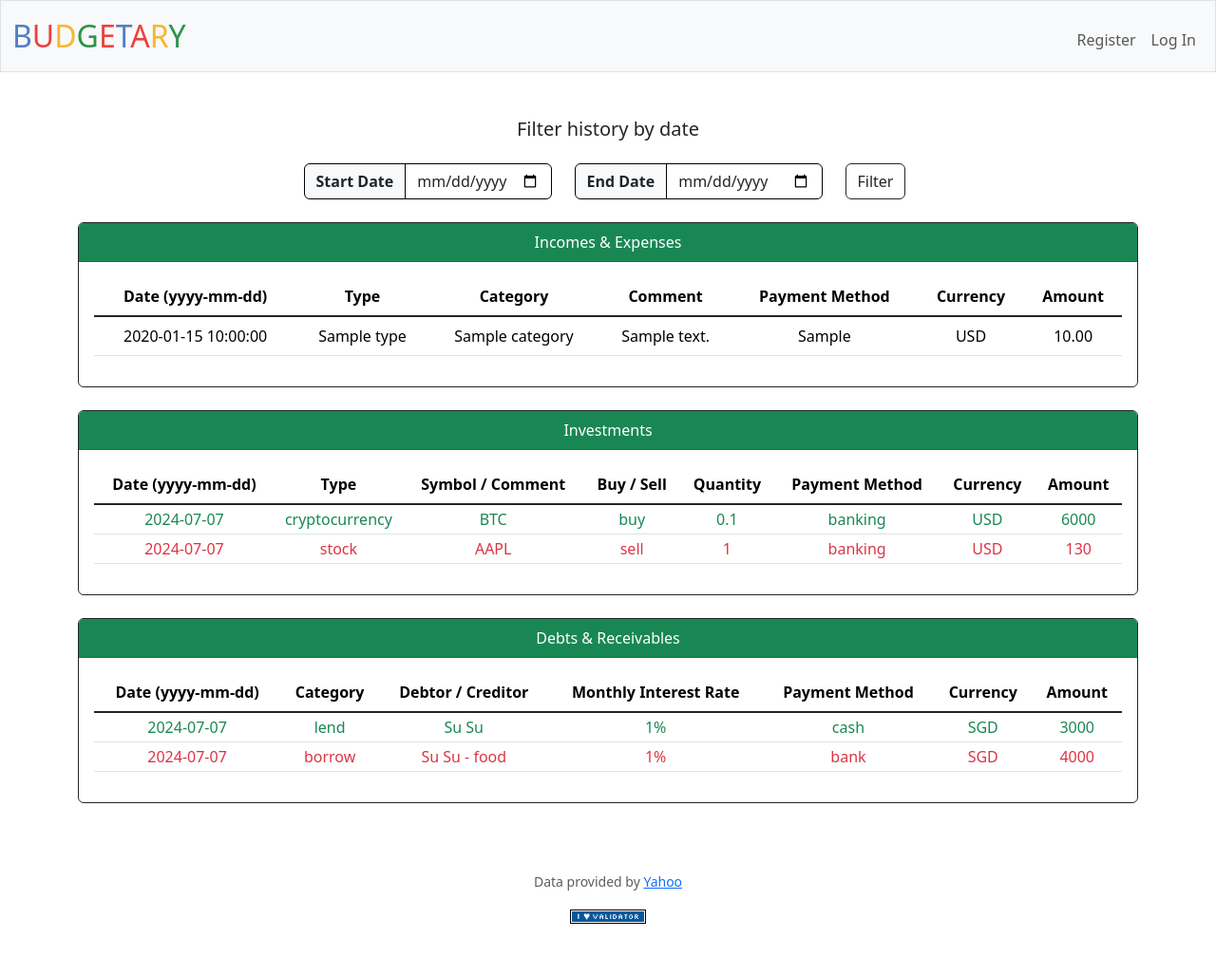
After one commit to Ammmoe/Budgetary, a Flask app: template templates/history.html in a window 1280 px wide. The commit adds this page. Shown: the whole page at 95% size. Run offline with Flask 3, Linux system fonts and the light colour scheme; the template is opened without the code that fills it: most values are stand-ins (such as "Sample title", 1, 10 or a date in 2020); some libraries are stand-ins or nearby versions.

Commit message:
history page income/spending table frontend and backend done

```diff
--- a/app.py
+++ b/app.py
@@ -1142,11 +1142,71 @@ def analysis():
     return apology("TO DO", 400)
 
 
-@app.route("/history")
+@app.route("/history", methods=["GET", "POST"])
 @login_required
 def history():
     # Create budgetary logs
-    return apology("TO DO", 400)
+    income_spending_query = """
+        SELECT
+            transactions.transaction_date AS date,
+            'income' AS type,
+            income.income_type AS category,
+            income.comment AS comment,
+            transactions.payment_method AS payment_method,
+            transactions.currency AS currency,
+            transactions.amount AS amount
+        FROM
+            income JOIN transactions ON income.transaction_id = transactions.id
+        {income_where_clause}
+        UNION ALL
+        SELECT
+            transactions.transaction_date AS date,
+            'expense' AS type,
+            spending.spending_type AS category,
+            spending.comment AS comment,
+            transactions.payment_method AS payment_method,
+            transactions.currency AS currency,
+            transactions.amount AS amount
+        FROM
+            spending JOIN transactions ON spending.transaction_id = transactions.id
+        {spending_where_clause}
+        ORDER BY transactions.transaction_date;
+        """
+
+    income_where_clause = ""
+    spending_where_clause = ""
+
+    if request.method == "GET":
+        income_spending_query = income_spending_query.format(income_where_clause=income_where_clause, spending_where_clause=spending_where_clause)
+        income_spending_rows = db.execute(
+            income_spending_query
+        )
+
+        return render_template("history.html", income_spending_rows=income_spending_rows, currency=currency)
+
+    else:
+        start_date = request.form.get('start_date')
+        end_date = request.form.get('end_date')
+
+        if start_date and end_date:
+            income_where_clause = "WHERE transactions.transaction_date BETWEEN ? AND ?"
+            spending_where_clause = "WHERE transactions.transaction_date BETWEEN ? AND ?"
+
+            income_spending_query = income_spending_query.format(income_where_clause=income_where_clause, spending_where_clause=spending_where_clause)
+
+            income_spending_rows = db.execute(
+                income_spending_query, start_date, end_date, start_date, end_date
+            )
+
+            return render_template("history.html", income_spending_rows=income_spending_rows, currency=currency)
+
+        else:
+            income_spending_query = income_spending_query.format(income_where_clause=income_where_clause, spending_where_clause=spending_where_clause)
+            income_spending_rows = db.execute(
+                income_spending_query
+            )
+
+            return render_template("history.html", income_spending_rows=income_spending_rows, currency=currency)
 
 
 @app.route("/login", methods=["GET", "POST"])
--- /dev/null
+++ b/templates/history.html
@@ -0,0 +1,168 @@
+{% extends "layout.html" %}
+
+{% block title %}
+    Homepage
+{% endblock %}
+
+{% block main %}
+<div class="row h5 mb-4 justify-content-center">
+    Filter history by date
+</div>
+<form class="row justify-content-center" action="/history" method="post">
+    <div class="col-md-3 mb-4">
+        <div class="input-group">
+            <span class="input-group-text border-black fw-bold">Start Date</span>
+            <input class="form-control border-black" name="start_date" id="start_date" placeholder="Select start date" type="date">
+        </div>
+    </div>
+    <div class="col-md-3 mb-4">
+        <div class="input-group">
+            <span class="input-group-text border-black fw-bold">End Date</span>
+            <input class="form-control border-black" name="end_date" id="end_date" placeholder="Select end date" type="date">
+        </div>
+    </div>
+    <div class="col-md-1 mb-4 text-start">
+        <button class="btn btn-outline-dark" type="submit">Filter</button>
+    </div>
+</form>
+
+<div class="card border-dark mb-4 col-md-12">
+    <div class="card-header text-bg-success">Incomes & Expenses</div>
+    <div class="card-body">
+        <table class="table">
+            <thead>
+                <tr class="fw-bold">
+                <th scope="col">Date (yyyy-mm-dd)</th>
+                <th scope="col">Type</th>
+                <th scope="col">Category</th>
+                <th scope="col">Comment</th>
+                <th scope="col">Payment Method</th>
+                <th scope="col">Currency</th>
+                <th scope="col">Amount</th>
+                </tr>
+            </thead>
+            <tbody class="table-group-divider">
+                {% for row in income_spending_rows %}
+                <tr class="
+                    {% if row['type'] == 'income' %}
+                        text-success
+                    {% elif row['type'] == 'expense' %}
+                        text-danger
+                    {% endif %}">
+                    <td scope="row">{{ row['date'] }}</td>
+                    <td>{{ row['type'] }}</td>
+                    <td>{{ row['category'] }}</td>
+                    <td>{{ row['comment'] }}</td>
+                    <td>{{ row['payment_method'] }}</td>
+                    <td>{{ row['currency'] | upper }}</td>
+                    <td>{{ row['amount'] | currency }}</td>
+                </tr>
+                {% endfor %}
+            </tbody>
+        </table>
+    </div>
+</div>
+
+<div class="card border-dark mb-4 col-md-12">
+    <div class="card-header text-bg-success">Investments</div>
+    <div class="card-body">
+        <table class="table">
+            <thead>
+                <tr class="fw-bold">
+                <th scope="col">Date (yyyy-mm-dd)</th>
+                <th scope="col">Type</th>
+                <th scope="col">Symbol / Comment</th>
+                <th scope="col">Buy / Sell</th>
+                <th scope="col">Quantity</th>
+                <th scope="col">Payment Method</th>
+                <th scope="col">Currency</th>
+                <th scope="col">Amount</th>
+                </tr>
+            </thead>
+            <tbody class="table-group-divider">
+                <tr class="text-success">
+                    <td scope="row">2024-07-07</td>
+                    <td>cryptocurrency</td>
+                    <td>BTC</td>
+                    <td>buy</td>
+                    <td>0.1</td>
+                    <td>banking</td>
+                    <td>USD</td>
+                    <td>6000</td>
+                </tr>
+                <tr class="text-danger">
+                    <td scope="row">2024-07-07</td>
+                    <td>stock</td>
+                    <td>AAPL</td>
+                    <td>sell</td>
+                    <td>1</td>
+                    <td>banking</td>
+                    <td>USD</td>
+                    <td>130</td>
+                </tr>
+            </tbody>
+        </table>
+    </div>
+</div>
+
+<div class="card border-dark mb-4 col-md-12">
+    <div class="card-header text-bg-success">Debts & Receivables</div>
+    <div class="card-body">
+        <table class="table">
+            <thead>
+                <tr class="fw-bold">
+                <th scope="col">Date (yyyy-mm-dd)</th>
+                <th scope="col">Category</th>
+                <th scope="col">Debtor / Creditor</th>
+                <th scope="col">Monthly Interest Rate</th>
+                <th scope="col">Payment Method</th>
+                <th scope="col">Currency</th>
+                <th scope="col">Amount</th>
+                </tr>
+            </thead>
+            <tbody class="table-group-divider">
+                <tr class="text-success">
+                    <td scope="row">2024-07-07</td>
+                    <td>lend</td>
+                    <td>Su Su</td>
+                    <td>1%</td>
+                    <td>cash</td>
+                    <td>SGD</td>
+                    <td>3000</td>
+                </tr>
+                <tr class="text-danger">
+                    <td scope="row">2024-07-07</td>
+                    <td>borrow</td>
+                    <td>Su Su - food</td>
+                    <td>1%</td>
+                    <td>bank</td>
+                    <td>SGD</td>
+                    <td>4000</td>
+                </tr>
+            </tbody>
+        </table>
+    </div>
+</div>
+{% endblock %}
+
+{% block scripts %}
+<script>
+    function convertCashCurrency() {
+        const selectedCurrency = document.getElementById('cash-currency-select').value;
+        const cashAmount = document.getElementById('total_cash_raw').textContent;
+        const bankAmount = document.getElementById('total_bank_raw').textContent;
+
+        fetch(`/convert_currency?final_currency=${selectedCurrency}&value_in_usd=${cashAmount}`)
+            .then(response => response.json())
+            .then(data => {
+                document.getElementById('total_cash').textContent = data.converted_amount
+            })
+
+        fetch(`/convert_currency?final_currency=${selectedCurrency}&value_in_usd=${bankAmount}`)
+            .then(response => response.json())
+            .then(data => {
+                document.getElementById('total_bank').textContent = data.converted_amount
+            })
+    }
+</script>
+{% endblock %}
```
Also changed, not shown: templates/index.html (+2 -6 lines), budgetary.db, 3 other files.
